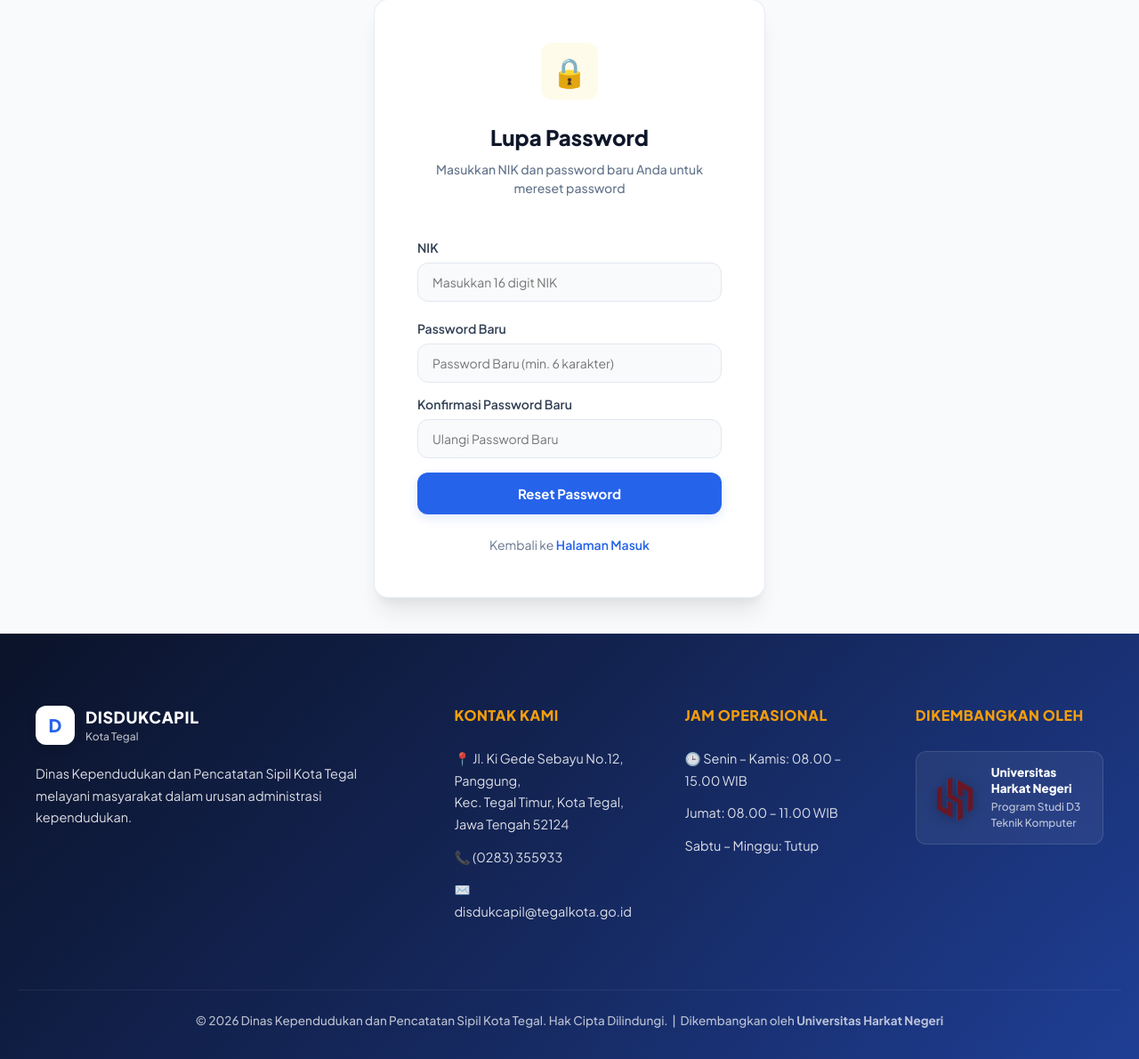
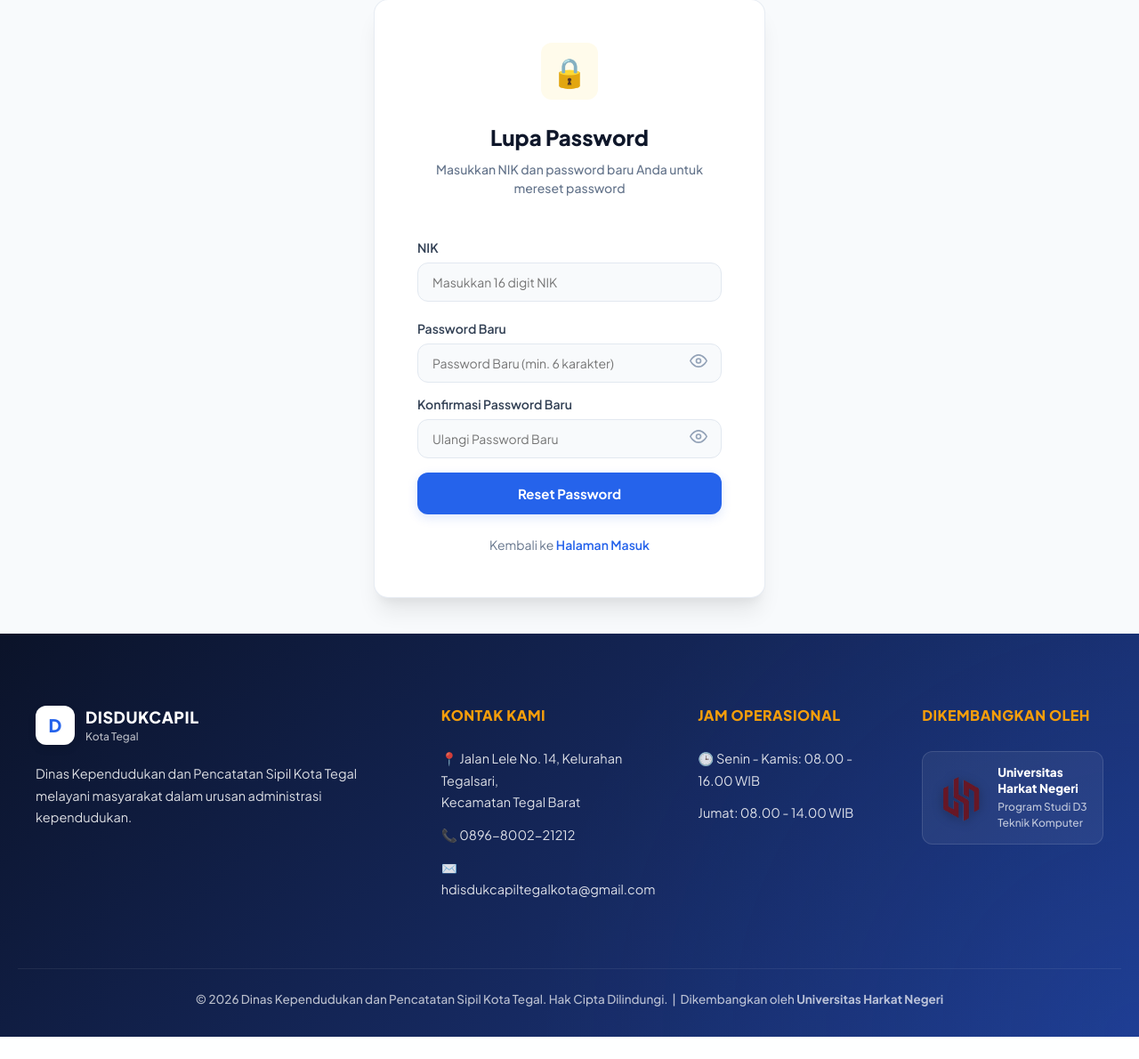
Before and after one commit to ikhsan-kun/chatbot-disdukcapil, a FastAPI app: page /forgot-password in a window 1280 px wide. Shown: the part 126-1316 px from the top of the page at 89% size. After the commit the page ends 1291 px from the top, so only its background shows below. Run offline with FastAPI, Linux system fonts and the light colour scheme; parts of the project's set-up code (start-up, migrations or seed data) failed here and were passed over.

Commit message:
feat: add password visibility toggle, improve login error handling, update admin navigation, and refresh contact/operational details.

```diff
--- a/app/main.py
+++ b/app/main.py
@@ -680,7 +680,11 @@ async def process_login(
             return RedirectResponse("/dashboard", status_code=303)
 
     else:
-        return RedirectResponse("/login", status_code=303)
+        return templates.TemplateResponse(
+            request=request,
+            name="login.html",
+            context={"error": "NIK atau password salah. Silakan coba lagi."}
+        )
 
 @app.get("/forgot-password", response_class=HTMLResponse)
 async def forgot_password_page(request: Request):
@@ -926,7 +930,7 @@ async def proses_pengajuan(
 
         conn.commit()
 
-    return RedirectResponse("/admin", status_code=303)
+    return RedirectResponse("/admin/pengajuan", status_code=303)
 
 
 @app.get("/admin/detail/{id}", response_class=HTMLResponse)
--- a/app/templates/admin_detail.html
+++ b/app/templates/admin_detail.html
@@ -479,7 +479,7 @@
 
             <!-- ACTION -->
             <div class="form-actions-premium">
-                <a href="/admin" class="btn-cancel-premium">
+                <a href="/admin/pengajuan" class="btn-cancel-premium">
                     Batal
                 </a>
                 <button type="submit" class="btn-submit-premium">
--- a/app/templates/base.html
+++ b/app/templates/base.html
@@ -149,20 +149,18 @@
         <!-- Kolom 2 -->
         <div class="footer-col">
             <h3>Kontak Kami</h3>
-            <p>📍 Jl. Ki Gede Sebayu No.12, Panggung,<br>
-            Kec. Tegal Timur, Kota Tegal,<br>
-            Jawa Tengah 52124</p>
+            <p>📍 Jalan Lele No. 14, Kelurahan Tegalsari,<br>
+            Kecamatan Tegal Barat</p>
 
-            <p>📞 (0283) 355933</p>
-            <p>✉️ disdukcapil@tegalkota.go.id</p>
+            <p>📞 0896-8002-21212</p>
+            <p>✉️ hdisdukcapiltegalkota@gmail.com</p>
         </div>
 
         <!-- Kolom 3 -->
         <div class="footer-col">
             <h3>Jam Operasional</h3>
-            <p>🕒 Senin – Kamis: 08.00 – 15.00 WIB</p>
-            <p>Jumat: 08.00 – 11.00 WIB</p>
-            <p>Sabtu – Minggu: Tutup</p>
+            <p>🕒 Senin - Kamis: 08.00 - 16.00 WIB</p>
+            <p>Jumat: 08.00 - 14.00 WIB</p>
         </div>
 
         <!-- Kolom 4: Universitas -->
--- a/app/templates/forgot_password.html
+++ b/app/templates/forgot_password.html
@@ -44,6 +44,7 @@
 
             <!-- PASSWORD BARU -->
             <label for="new_password">Password Baru</label>
+            <div class="password-box">
                 <input
                     type="password"
                     id="new_password"
@@ -51,9 +52,24 @@
                     placeholder="Password Baru (min. 6 karakter)"
                     required
                 >
+                <span class="show-password" onclick="toggleNewPassword()" id="eyeIconNew">
+                    <!-- EYE OPEN -->
+                    <svg id="iconShowNew" xmlns="http://www.w3.org/2000/svg" width="20" height="20" viewBox="0 0 24 24" fill="none" stroke="currentColor" stroke-width="2">
+                        <path d="M1 12s4-8 11-8 11 8 11 8-4 8-11 8-11-8-11-8z"/>
+                        <circle cx="12" cy="12" r="3"/>
+                    </svg>
+                    <!-- EYE SLASH -->
+                    <svg id="iconHideNew" xmlns="http://www.w3.org/2000/svg" width="20" height="20" viewBox="0 0 24 24" fill="none" stroke="currentColor" stroke-width="2" style="display:none;">
+                        <path d="M17.94 17.94A10.07 10.07 0 0 1 12 20c-7 0-11-8-11-8a18.45 18.45 0 0 1 5.06-5.94"/>
+                        <path d="M9.9 4.24A9.12 9.12 0 0 1 12 4c7 0 11 8 11 8a18.5 18.5 0 0 1-2.16 3.19"/>
+                        <line x1="1" y1="1" x2="23" y2="23"/>
+                    </svg>
+                </span>
+            </div>
 
             <!-- KONFIRMASI PASSWORD BARU -->
             <label for="confirm_new_password">Konfirmasi Password Baru</label>
+            <div class="password-box">
                 <input
                     type="password"
                     id="confirm_new_password"
@@ -61,6 +77,20 @@
                     placeholder="Ulangi Password Baru"
                     required
                 >
+                <span class="show-password" onclick="toggleConfirmPassword()" id="eyeIconConfirm">
+                    <!-- EYE OPEN -->
+                    <svg id="iconShowConfirm" xmlns="http://www.w3.org/2000/svg" width="20" height="20" viewBox="0 0 24 24" fill="none" stroke="currentColor" stroke-width="2">
+                        <path d="M1 12s4-8 11-8 11 8 11 8-4 8-11 8-11-8-11-8z"/>
+                        <circle cx="12" cy="12" r="3"/>
+                    </svg>
+                    <!-- EYE SLASH -->
+                    <svg id="iconHideConfirm" xmlns="http://www.w3.org/2000/svg" width="20" height="20" viewBox="0 0 24 24" fill="none" stroke="currentColor" stroke-width="2" style="display:none;">
+                        <path d="M17.94 17.94A10.07 10.07 0 0 1 12 20c-7 0-11-8-11-8a18.45 18.45 0 0 1 5.06-5.94"/>
+                        <path d="M9.9 4.24A9.12 9.12 0 0 1 12 4c7 0 11 8 11 8a18.5 18.5 0 0 1-2.16 3.19"/>
+                        <line x1="1" y1="1" x2="23" y2="23"/>
+                    </svg>
+                </span>
+            </div>
 
             <!-- BUTTON -->
             <button type="submit" class="btn-login" style="margin-top: 16px;">
@@ -82,6 +112,39 @@
 
 <!-- JAVASCRIPT -->
 <script>
+// ==========================
+// TOGGLE PASSWORD VISIBILITY
+// ==========================
+function toggleNewPassword() {
+    const input = document.getElementById("new_password");
+    const iconShow = document.getElementById("iconShowNew");
+    const iconHide = document.getElementById("iconHideNew");
+    if (input.type === "password") {
+        input.type = "text";
+        iconShow.style.display = "none";
+        iconHide.style.display = "inline";
+    } else {
+        input.type = "password";
+        iconShow.style.display = "inline";
+        iconHide.style.display = "none";
+    }
+}
+
+function toggleConfirmPassword() {
+    const input = document.getElementById("confirm_new_password");
+    const iconShow = document.getElementById("iconShowConfirm");
+    const iconHide = document.getElementById("iconHideConfirm");
+    if (input.type === "password") {
+        input.type = "text";
+        iconShow.style.display = "none";
+        iconHide.style.display = "inline";
+    } else {
+        input.type = "password";
+        iconShow.style.display = "inline";
+        iconHide.style.display = "none";
+    }
+}
+
 // ==========================
 // VALIDASI NIK & FORM
 // ==========================
--- a/app/templates/form_kk.html
+++ b/app/templates/form_kk.html
@@ -238,7 +238,7 @@
     document.querySelector('form').addEventListener('submit', function(e) {
         if (!this.checkValidity()) {
             e.preventDefault();
-            showToast("Mohon lengkapi data yang sesuai", "error");
+            showToast("Mohon lengkapi semua data yang sesuai.", "error");
             return;
         }
     });
--- a/app/templates/form_pendidikan.html
+++ b/app/templates/form_pendidikan.html
@@ -204,7 +204,7 @@ function validateNik(el) {
 document.querySelector('form').addEventListener('submit', function(e) {
     if (!this.checkValidity()) {
         e.preventDefault();
-        showToast("Mohon lengkapi data yang sesuai", "error");
+        showToast("Mohon lengkapi semua data yang sesuai.", "error");
         return;
     }
 
--- a/app/templates/login.html
+++ b/app/templates/login.html
@@ -14,6 +14,12 @@
         <p class="login-subtitle">
             Masuk ke akun Disdukcapil Anda
         </p>
+
+        {% if error %}
+        <div style="background-color: #fee2e2; border: 1px solid #fca5a5; color: #b91c1c; padding: 12px 16px; border-radius: 8px; margin-bottom: 20px; font-weight: 600; font-size: 14px; text-align: left; display: flex; align-items: center; gap: 8px;">
+            ⚠️ {{ error }}
+        </div>
+        {% endif %}
 
         <form method="POST" action="/login">
 
```
Lines whose indentation alone changed are shown as unchanged.
